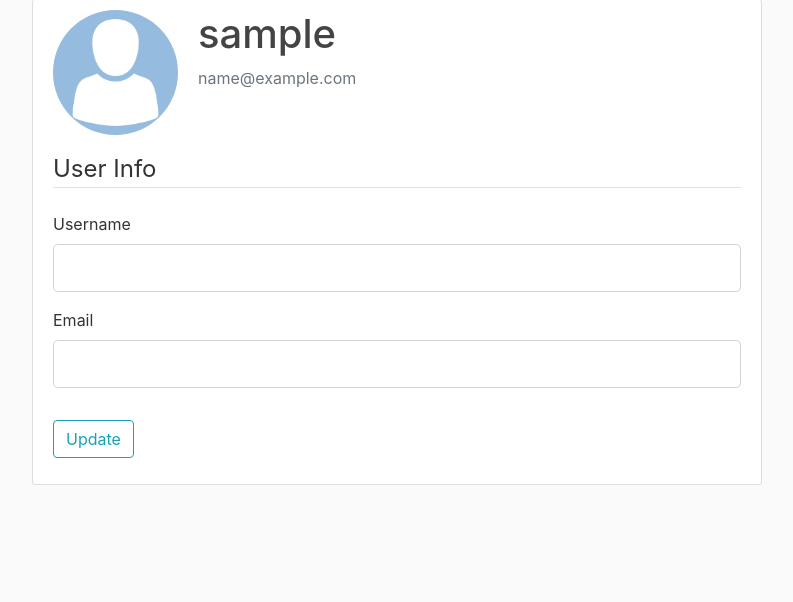
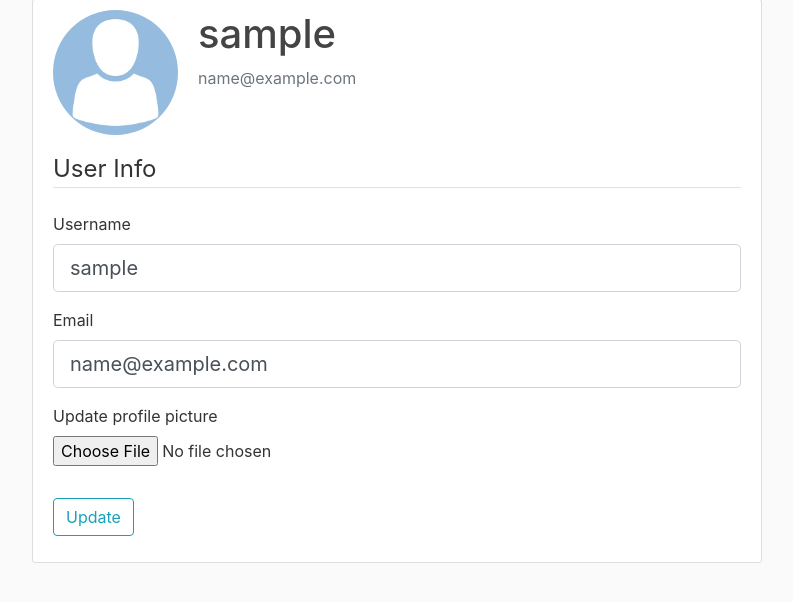
Before and after one commit to Mutembeijoe/pitch, a Flask app: page /account in a window 1280 px wide. Shown: the part 81-683 px from the top of the page, without its empty margins (53-846 px from the left). Run offline with Flask 2, Linux system fonts and the light colour scheme; the visitor is signed in with stand-in values (Sample User, id 1); data comes from the database, SQL or seed files in the repository; some libraries are stand-ins or nearby versions.

Commit message:
adds a file field from flask_wtf.file to enable a user to upload an image to change their avatar

```diff
--- a/app/forms.py
+++ b/app/forms.py
@@ -1,5 +1,6 @@
 from flask_wtf import FlaskForm
 from wtforms import StringField, SubmitField, PasswordField, BooleanField
+from flask_wtf.file import FileField,FileAllowed
 from wtforms.validators import DataRequired, EqualTo, Email, Length, ValidationError
 from app.models import User
 from flask_login import current_user
@@ -37,7 +38,7 @@ class UpdateAccountForm(FlaskForm):
                            validators=[DataRequired(), Length(min=2, max=20)])
     email = StringField('Email',
                         validators=[DataRequired(), Email()])
-
+    picture = FileField('Update profile picture', validators=[FileAllowed(['jpg', 'png'])])
     submit = SubmitField('Update')
 
     def validate_username(self, username):
--- a/app/routes.py
+++ b/app/routes.py
@@ -62,9 +62,18 @@ def logout():
     logout_user()
     return redirect(url_for('home'))
 
-@app.route("/account")
+@app.route("/account", methods = ['GET','POST'])
 @login_required
 def account():
     form = UpdateAccountForm()
+    if form.validate_on_submit():
+        current_user.username = form.username.data
+        current_user.email = form.email.data
+        db.session.commit()
+        flash('Your account has been updated!', 'success')
+        return redirect(url_for('account'))
+    elif request.method == 'GET':
+        form.username.data = current_user.username
+        form.email.data = current_user.email
     user_avatar = url_for('static', filename= 'profile_avatars/'+ current_user.image_file)
     return render_template('account.html', title='Account', user_avatar = user_avatar, form = form)
--- a/app/templates/account.html
+++ b/app/templates/account.html
@@ -38,6 +38,15 @@
                         {{form.email(class="form-control form-control-lg")}}
                     {% endif %}
                 </div>
+                 <div class="form-group">
+                    {{ form.picture.label() }}
+                    {{ form.picture(class="form-control-file") }}
+                    {% if form.picture.errors %}
+                        {% for error in form.picture.errors %}
+                            <span class="text-danger">{{ error }}</span></br>
+                        {% endfor %}
+                    {% endif %}
+                </div>
             </fieldset>
             <div class="form-group">
                 {{form.submit(class="btn btn-outline-info")}}
```
